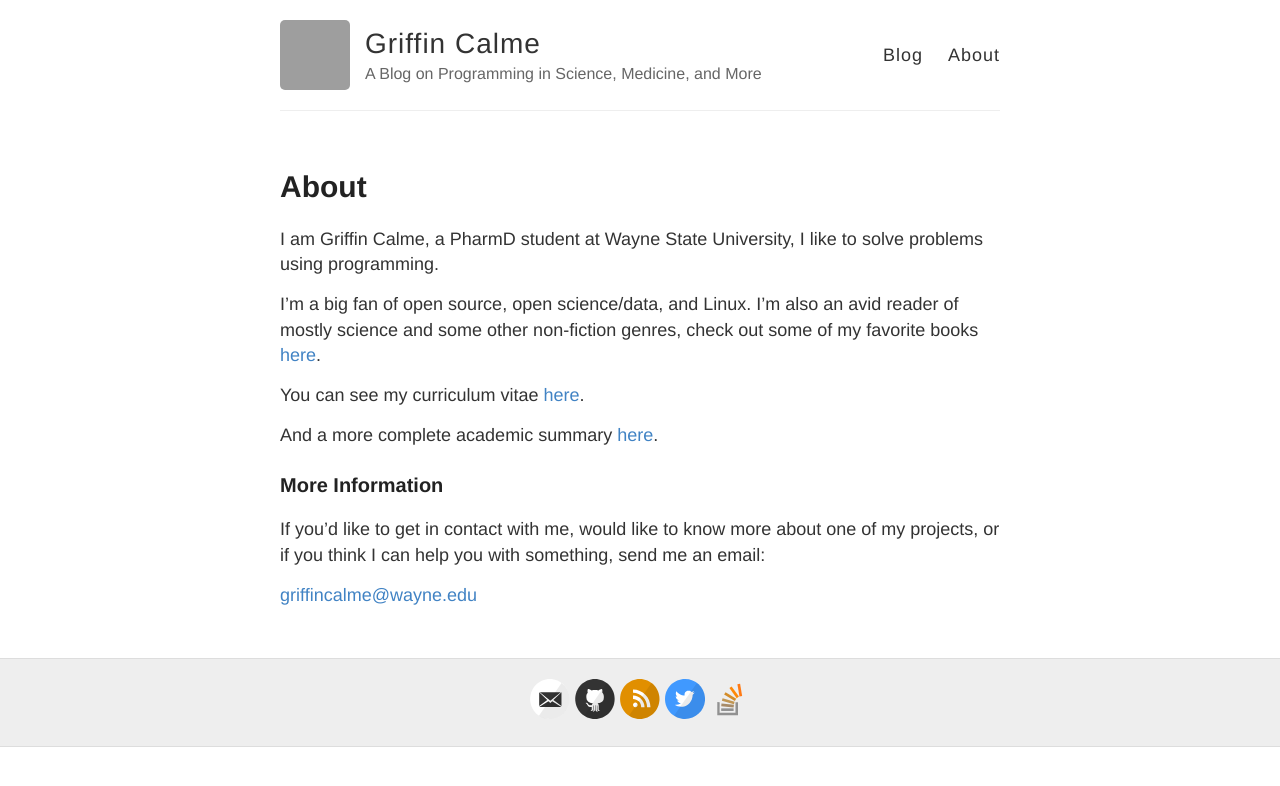
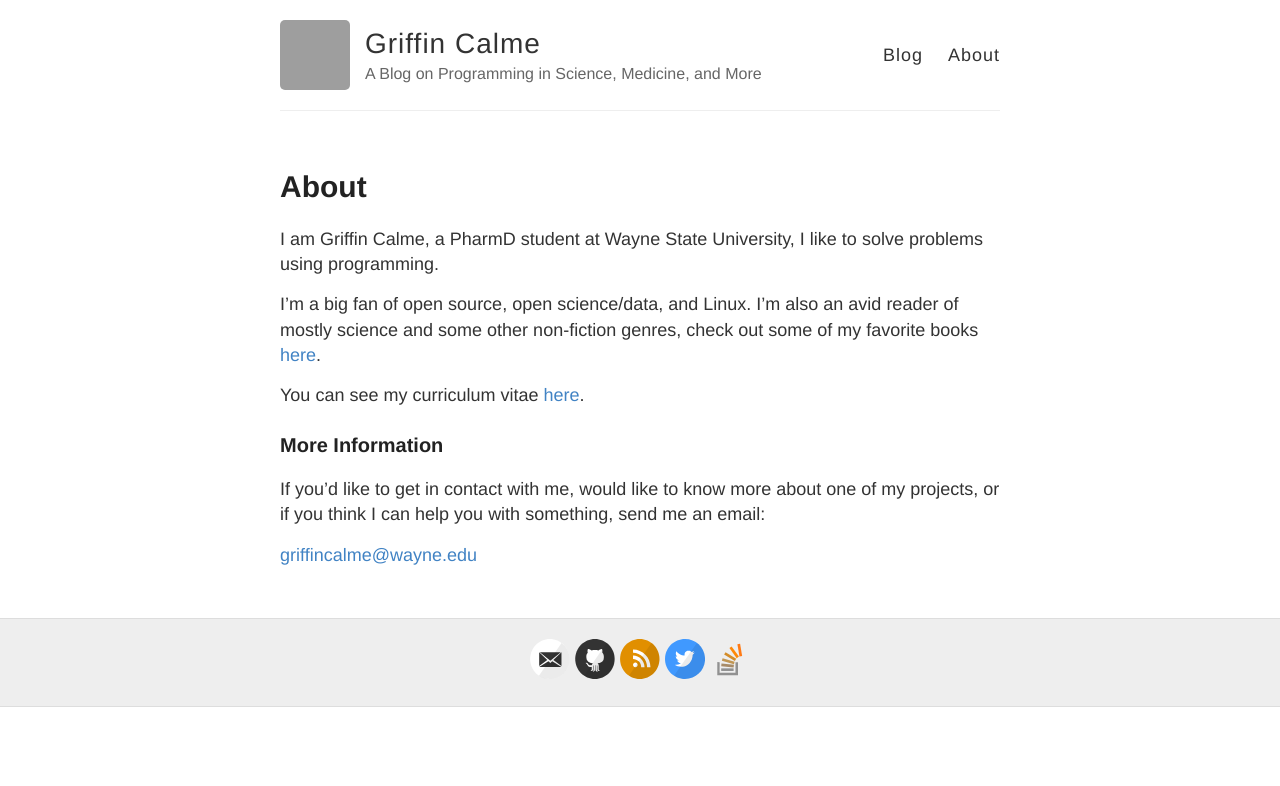
Before and after one commit to griffincalme/griffincalme.github.io, a Jekyll site: the page built from about.md, in a window 1280 px wide. Shown: the top 786 px of the page. Built offline with Jekyll 4.4.1, drawn with Linux system fonts in a browser that asks for light colours; grey boxes are pictures that could not be loaded.

Commit message:
Update about.md

```diff
--- a/about.md
+++ b/about.md
@@ -14,7 +14,6 @@ genres, check out some of my favorite books
 
 You can see my curriculum vitae [here](https://griffincalme.github.io/Griffin2017CV.pdf).
 
-And a more complete academic summary [here](https://griffincalme.github.io/GriffinAboutMe.pdf).
 
 ### More Information
 
```
